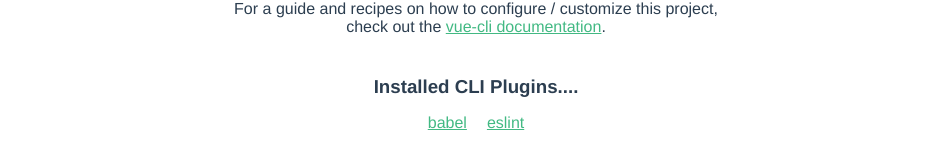
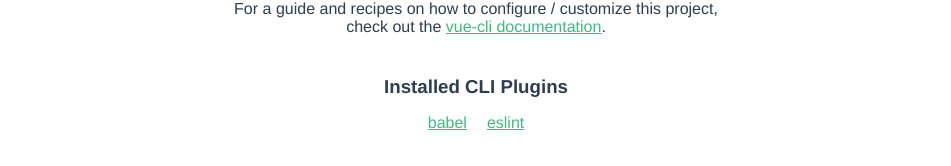
Before and after one commit to brenodouglas/build-deploy-test, a Vue app: page / in a window 1280 px wide. Shown: the part 392-558 px from the top of the page, without its empty margins (164-1115 px from the left). Built offline with nearby package versions, Linux system fonts and the light colour scheme.

Commit message:
remove reticencias

```diff
--- a/src/components/HelloWorld.vue
+++ b/src/components/HelloWorld.vue
@@ -6,7 +6,7 @@
       check out the
       <a href="https://cli.vuejs.org" target="_blank" rel="noopener">vue-cli documentation</a>.
     </p>
-    <h3>Installed CLI Plugins....</h3>
+    <h3>Installed CLI Plugins</h3>
     <ul>
       <li><a href="https://github.com/vuejs/vue-cli/tree/dev/packages/%40vue/cli-plugin-babel" target="_blank" rel="noopener">babel</a></li>
       <li><a href="https://github.com/vuejs/vue-cli/tree/dev/packages/%40vue/cli-plugin-eslint" target="_blank" rel="noopener">eslint</a></li>
```
